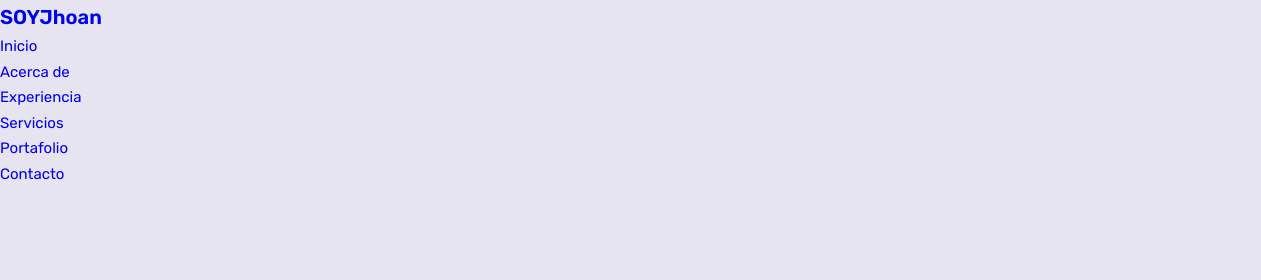
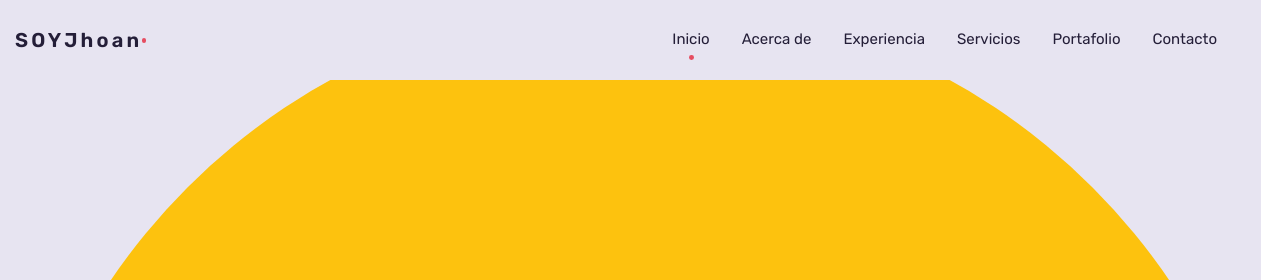
Before and after one commit to jhdaniels/Portafolio, a plain HTML site: page index.html in a window 1280 px wide. Shown: the top 280 px of the page, 0-1261 px from the left. Drawn offline with nearby package versions, Linux system fonts and the light colour scheme.

Commit message:
version 0.02

```diff
--- a/assets/css/style.css
+++ b/assets/css/style.css
@@ -78,6 +78,7 @@ ul{
 
 a{
     text-decoration: none;
+    color: var(--color-dark);
 }
 
 h1,h2,h3{
@@ -95,3 +96,186 @@ h2{
 h3{
     font-size: var(--h3-font-size);
 }
+
+/****layout (diseño)****/
+.container{
+    max-width: 1368px;
+    margin-left: auto;
+    margin-right: auto;
+    overflow: hidden;
+
+
+}
+.padd-15{
+    padding-left: 15px;
+    padding-right: 15px;
+}
+
+/****header****/
+.header{
+    width: 100%;
+    background-color: var(--color-light);
+    position: fixed;
+    top: 0;
+    left: 0;
+    z-index: 100;
+
+}
+
+/***navar***/
+.nav{
+    height: calc(var(--header-height) + 1.5rem);
+    display: flex;
+    justify-content: space-between;
+    align-items: center;
+    column-gap: 3rem;
+}
+.nav-logo{
+    font-size: var(--h2-font-size);
+    font-weight: var(--font-semi-bold);
+    letter-spacing: 0.2rem;
+    position: relative;
+}
+/****punto rojo al lado del logo****/
+.nav-logo::after{
+    position: absolute;
+    content: '';
+    width: 0.3rem;
+    height: 0.3rem;
+    border-radius: 50%;
+    background-color: var(--color-primary);
+    top: 45%;
+    right: -0.25rem;
+}
+.nav-menu{
+    margin-left: auto;
+}
+.nav-list{
+    display: flex;
+    column-gap: 2rem;
+}
+.nav-link{
+    font-weight: var(--font-medium);
+    transition: .2s;
+}
+.nav-link:hover{
+    color: var(--color-primary);
+}
+.nav-logo:hover{
+    transition: .2s;
+    color: var(--color-primary);
+}
+.nav-btns{
+    display: inline-flex;
+    align-items: center;
+    column-gap: 1rem;
+}
+.change-theme{
+    font-size: 1.15rem;
+    cursor: pointer;
+}
+.nav-toggle{
+    font-size: 1.2rem;
+    cursor: pointer;
+}
+.nav-toggle{
+    display: none;
+}
+/***punto rojo debajo de la lista***/
+.active-link{
+    position: relative;
+}
+.active-link::before{
+    content: '';
+    position: absolute;
+    bottom: -0.75rem;
+    left: 45%;
+    width: 0.3rem;
+    height: 0.3rem;
+    background-color: var(--color-primary);
+    border-radius: 50%;
+}
+
+
+
+
+
+
+
+
+
+
+
+
+
+
+
+
+
+
+
+
+
+
+
+
+
+
+
+
+
+
+
+
+
+
+
+
+
+
+/****BUTTON****/
+.button{
+    display: inline-block;
+    color: var(--color-gray);
+    text-decoration: none;
+    padding: 10px 20px;
+    border: 2.5px solid var(--color-dark);
+    border-radius: 10px;
+}
+
+.button:hover{
+    animation: pulsate 1.1s ease-in-out;
+}
+
+@keyframes pulsate {
+    0%{
+        box-shadow:
+        0 0 15px #5ddcff,
+        0 0 25px #4c00c2;
+    }
+}
+
+/* .button::before,
+.button::after{
+    content: "";
+    position: absolute;
+    width: 40px;
+    height: 40px;
+    border: inherit;
+    transform: all .5s;
+}
+.button::before{
+    top: -15px;
+    left: -15px;
+    border-width: 3px 0 0 3px;
+}
+.button::after{
+    bottom: -15px;
+    right: -15px;
+    border-width: 0 3px 3px 0;
+}
+.button:hover::before,
+.button:hover::after{
+    width: calc(100% + 27px);
+    height: calc(100% + 27px);
+} */
--- a/index.html
+++ b/index.html
@@ -19,30 +19,60 @@
                 <h2>SOYJhoan</h2>
             </a>
             <!-- nnnavbar menú -->
-            <div class="nav menu" id="nav-menu">
-                <ul class="nav list">
-                    <li class="nav item">
-                        <a href="#inicio" class="nav-link">Inicio</a>
+            <div class="nav-menu" id="nav-menu">
+                <ul class="nav-list">
+                    <li class="nav-item">
+                        <a href="#inicio" class="nav-link active-link">Inicio</a>
                     </li>
-                    <li class="nav item">
+                    <li class="nav-item">
                         <a href="#acercaDe" class="nav-link">Acerca de</a>
                     </li>
-                    <li class="nav item">
+                    <li class="nav-item">
                         <a href="#experiencia" class="nav-link">Experiencia</a>
                     </li>
-                    <li class="nav item">
+                    <li class="nav-item">
                         <a href="#servicio" class="nav-link">Servicios</a>
                     </li>
-                    <li class="nav item">
+                    <li class="nav-item">
                         <a href="#portafolio" class="nav-link">Portafolio</a>
                     </li>
-                    <li class="nav item">
+                    <li class="nav-item">
                         <a href="#contacto" class="nav-link">Contacto</a>
                     </li>
                 </ul>
             </div>
+            <!-- nav btn -->
+            <div class="nav-btns">
+                <i class="lni lni-pallet change-theme" id="theme-button"></i> <!-- cambio de tema btn (botón) -->
+                <div class="nav-toggle" id="nav-toggle">
+                    <i class="lni lni-grid-alt"></i> <!-- (botón) -->
+                </div>
+            </div>
+            <!-- <a href="#" class="button">Descargar CV</a> -->
         </nav>
     </header>
+
+    <!-- main -->
+    <main class="main-content">
+        <section class="home" id="home">
+            <div class="container">
+                <div class="intro">
+                    <img src="assets/img/avatar-1.svg" alt="SOYJhoan">
+                    <h1>Jhoan Daniel Avilés Tavera</h1>
+                    <span>Soy un <span class="info-text">Desarrollador Back-End</span></span>
+                    <ul class="social-icons">
+                        <li><a href="#"><i class="lni lni-instagram-original"></i></a></li>
+                        <li><a href="#"><i class="lni lni-facebook-original"></i></a></li>
+                        <li><a href="#"><i class="lni lni-whatsapp"></i></a></li>
+                        <li><a href="#"><i class="lni lni-linkedin-original"></i></a></li>
+                    </ul>
+                    <div>
+                        <a href="#" class="btn btn-default">Contactarme</a>
+                    </div>
+                </div>
+            </div>
+        </section>
+    </main>
 
 
     <script src="https://unpkg.com/swiper@8/swiper-bundle.min.js"></script>
```
Also changed, not shown: assets/img/avatar-1.svg (added).
